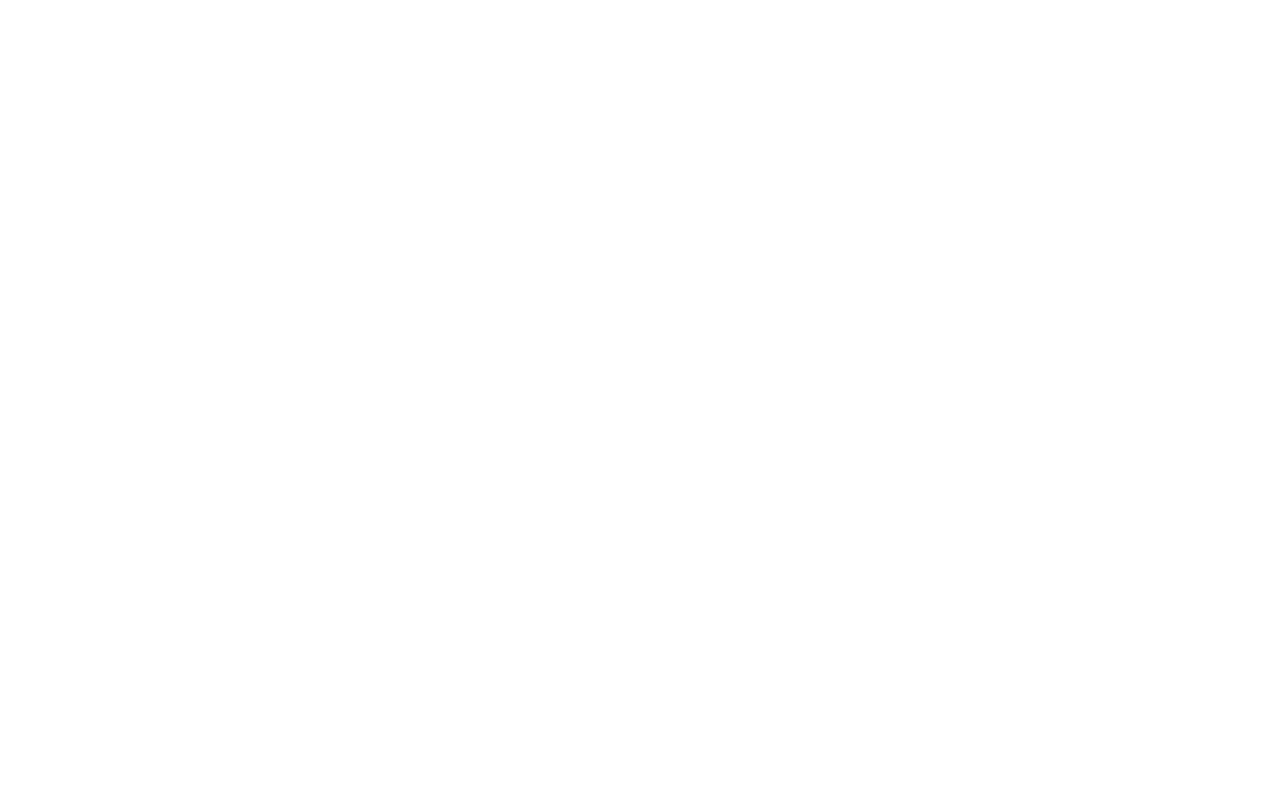
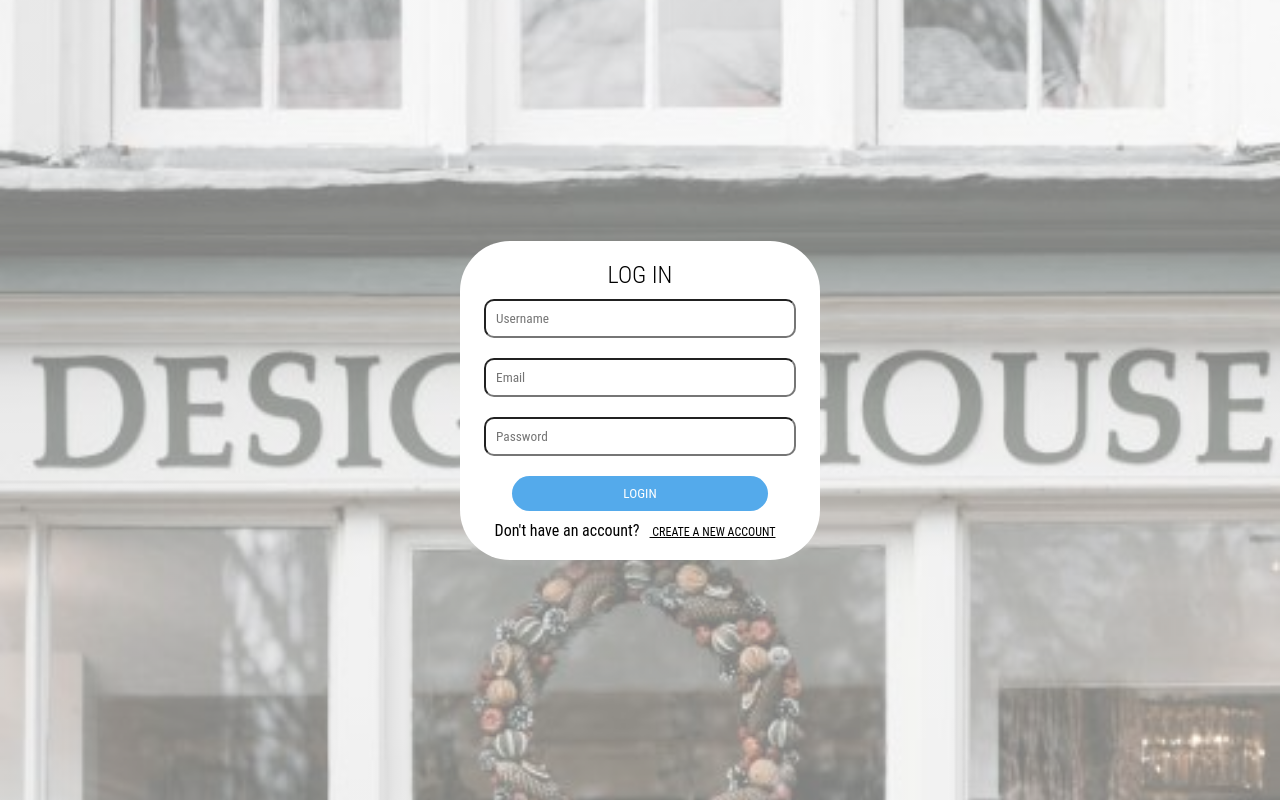
Before and after one commit to loretari/MERN-ecommerce, a React (Create React App) app in the folder client/: page /login in a window 1280 px wide. Before the commit this address had no page. Built offline with nearby package versions, Linux system fonts and the light colour scheme; a web font is replaced by a local one.

Commit message:
init: add Login page

```diff
--- a/client/src/App.js
+++ b/client/src/App.js
@@ -4,6 +4,7 @@
 import {BrowserRouter, Route} from "react-router-dom";
 import {ToastContainer} from "react-toastify";
 import {Routes} from "react-router";
+import Login from "./pages/Login/Login";
 
 
 
@@ -13,6 +14,7 @@
         <ToastContainer />
         <Routes>
           <Route index path= "/" element= {<Homepage/>}/>
+          <Route path= "/login" element= {<Login />}/>
           <Route path= "/cart"  />
         </Routes>
       </BrowserRouter>
--- /dev/null
+++ b/client/src/pages/Login/Login.js
@@ -0,0 +1,79 @@
+import React, { useState } from "react";
+import "./login.css";
+import {Link, useNavigate} from "react-router-dom";
+import { useDispatch } from "react-redux";
+import {loginSuccess} from "../../redux/userSlice";
+
+const Login = () => {
+
+    const [username, setUsername] = useState("");
+    const [email, setEmail] = useState("");
+    const [password, setPassword] = useState("");
+    const [error, setError] = useState(false);
+
+    const dispatch = useDispatch();
+    const navigate = useNavigate();
+
+    const handleLogin = async (e) => {
+        e.preventDefault()
+
+        try {
+            const res = await fetch(`http://localhost:5001/auth/login`, {
+
+                headers: {
+                    'Content-Type': 'application/json'
+                },
+                method: "POST",
+                body: JSON.stringify({username, email, password})
+            })
+            if (res.ok) {
+                const data = await res.json();
+                console.log("user", data)
+                dispatch(loginSuccess (data));
+                navigate("/")
+            }
+
+        } catch (error) {
+            setError(true);
+            setTimeout(() => {
+                setError(false)
+            }, 3000)
+        }
+
+    }
+
+
+
+    return (
+        <div id= "login" className= "login-container">
+            <div className= "login-wrapper">
+                <h1 className= "login-tittle">LOG IN</h1>
+                <form onSubmit= {handleLogin} className= "login-form">
+                    <input  type= "username" className= "login-input" placeholder="Username"
+                            onChange={(e) => setUsername(e.target.value)}
+                    />
+                    <input  type= "email" className= "login-input" placeholder="Email"
+                            onChange={(e) => setEmail(e.target.value)}
+                    />
+
+                    <input type= "password" className= "login-input" placeholder="Password"
+                           onChange={(e) => setPassword(e.target.value)}
+                    />
+                    <button className= "login-button" >LOGIN</button>
+                    {error ?  <div className= "login-error">
+                        Wrong username or password!
+                    </div> : null}
+                    <p>Don't have an account?
+                        <Link className= "login-link"
+                              to= "/register"
+                        >  CREATE A NEW ACCOUNT</Link>
+                    </p>
+                </form>
+
+
+            </div>
+        </div>
+    )
+}
+
+export default Login;
--- /dev/null
+++ b/client/src/pages/Login/login.css
@@ -0,0 +1,78 @@
+.login-container {
+    width: 100vw;
+    height: 100vh;
+    background-image: linear-gradient(
+            rgba(255, 255, 255, 0.5),
+            rgba(255, 255, 255, 0.5)
+    ),       url("../../Assets/register.jpg");
+    background-position: center;
+    background-size: cover;
+    display: flex;
+    align-items: center;
+    justify-content: center;
+
+}
+
+.login-wrapper {
+    width: 25%;
+    padding: 20px;
+    background-color: white;
+    border-radius:50px;
+}
+
+.login-tittle {
+    font-size: 24px;
+    font-weight: 300;
+    display: flex;
+    justify-content:center;
+    align-items:center;
+}
+
+.login-form {
+    display: flex;
+    justify-content:center;
+    align-items:center;
+    flex-direction: column;
+}
+
+.login-input {
+    flex: 1;
+    min-width: 90%;
+    margin: 10px 0;
+    padding: 10px;
+    border-radius:10px;
+}
+
+.login-button {
+    width: 80%;
+    border: none;
+    padding: 10px 20px;
+    background-color: #54aaeb;
+    border-radius:20px;
+    color: white;
+    cursor: pointer;
+    margin: 10px;
+}
+
+.login-button:hover {
+    opacity: 45%;
+}
+.login-button:disabled {
+    color: red;
+    cursor: not-allowed;
+}
+
+
+.login-link {
+    padding: 10px;
+    margin: 5px 0px;
+    font-size: 12px;
+    text-decoration: underline;
+    cursor: pointer;
+    color: black;
+
+}
+
+.login-error {
+    color: red
+}
```
Also changed, not shown: client/src/Assets/register.jpg (added), client/src/pages/Register/Register.js (added), client/src/pages/Register/register.css (added).
